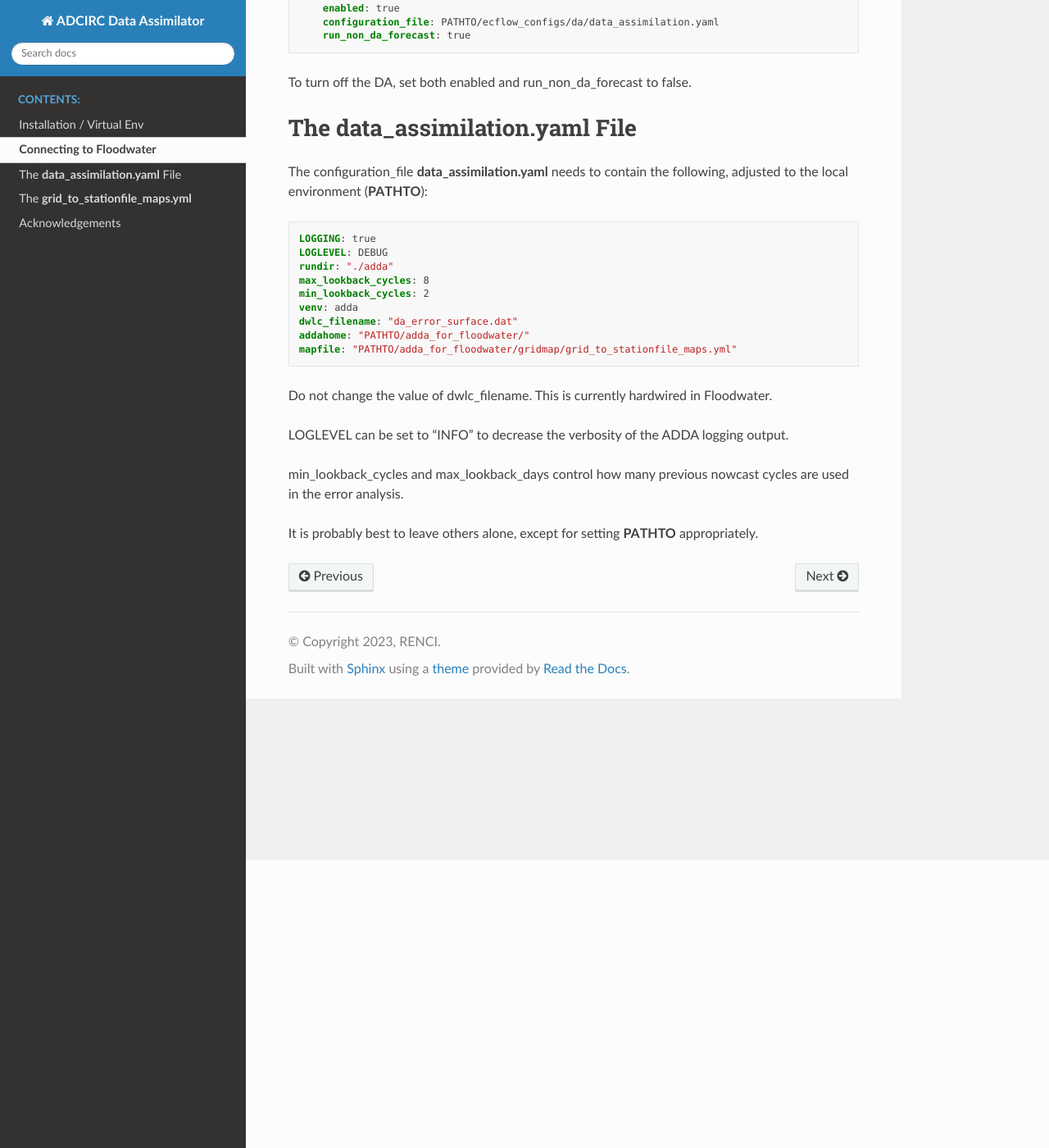
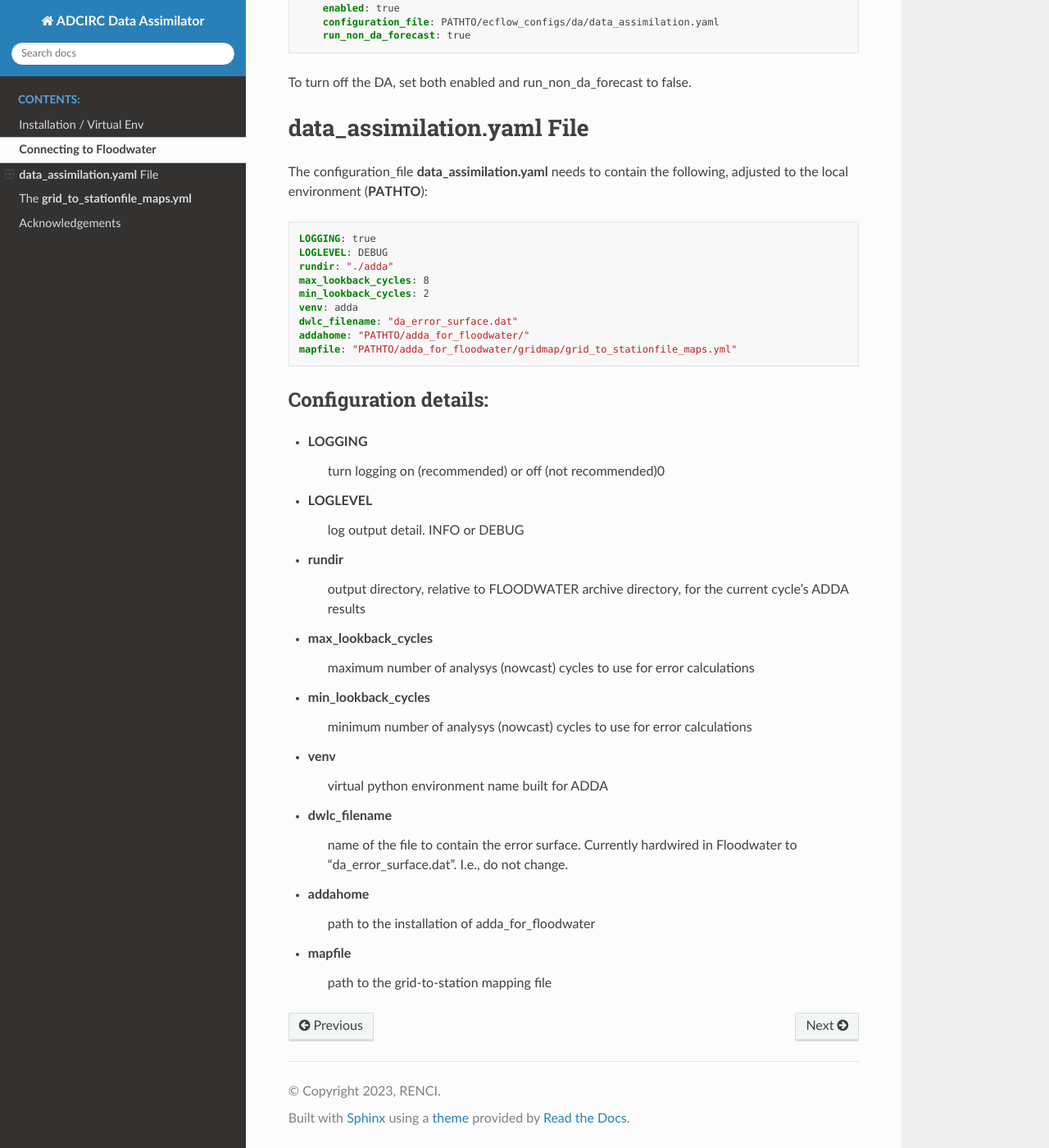
Before and after one commit to RENCI/adda_for_floodwater, a Sphinx documentation site: the page built from doc/source/connect2fw.rst, in a window 1280 px wide and 1400 px high, scrolled down 351 px. Shown: the whole window at 82% size. Built offline with Sphinx 7.4.7 and the Read the Docs theme 2.0.0, drawn with Linux system fonts in a browser that asks for light colours; formulas are drawn with MathJax 3.

Commit message:
updated DA config file description

```diff
--- a/doc/source/connect2fw.rst
+++ b/doc/source/connect2fw.rst
@@ -18,7 +18,7 @@ Connecting to Floodwater
 To turn off the DA, set both enabled and run_non_da_forecast to false.
 
 ===================================
-The **data_assimilation.yaml** File
+**data_assimilation.yaml** File
 ===================================
 
 The configuration_file **data_assimilation.yaml** needs to contain the following, adjusted to the local environment (**PATHTO**):
@@ -35,10 +35,24 @@ The configuration_file **data_assimilation.yaml** needs to contain the following
    addahome: "PATHTO/adda_for_floodwater/"
    mapfile: "PATHTO/adda_for_floodwater/gridmap/grid_to_stationfile_maps.yml"
 
-Do not change the value of dwlc_filename.  This is currently hardwired in Floodwater.
+Configuration details:
+^^^^^^^^^^^^^^^^^^^^^^^^^^^^^^^^^
 
-LOGLEVEL can be set to "INFO" to decrease the verbosity of the ADDA logging output.
-
-min_lookback_cycles and max_lookback_days control how many previous nowcast cycles are used in the error analysis.
-
-It is probably best to leave others alone, except for setting **PATHTO** appropriately.
+* LOGGING
+   turn logging on (recommended) or off (not recommended)0
+* LOGLEVEL
+    log output detail.  INFO or DEBUG
+* rundir
+    output directory, relative to FLOODWATER archive directory, for the current cycle's ADDA results
+* max_lookback_cycles
+    maximum number of analysys (nowcast) cycles to use for error calculations
+* min_lookback_cycles
+    minimum number of analysys (nowcast) cycles to use for error calculations
+* venv
+    virtual python environment name built for ADDA
+* dwlc_filename
+    name of the file to contain the error surface.  Currently hardwired in Floodwater to "da_error_surface.dat".  I.e., do not change.
+* addahome
+    path to the installation of adda_for_floodwater
+* mapfile
+    path to the grid-to-station mapping file
```
